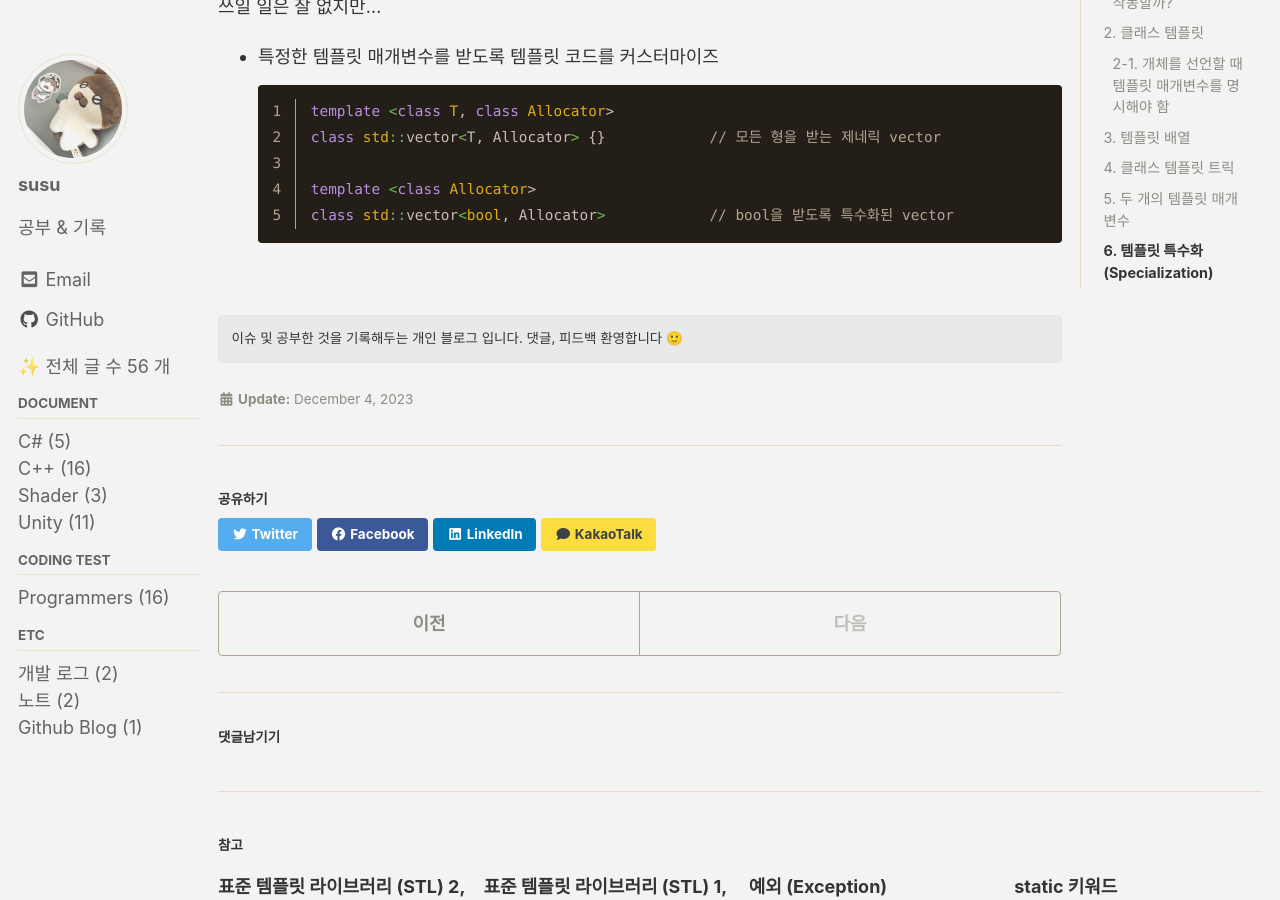
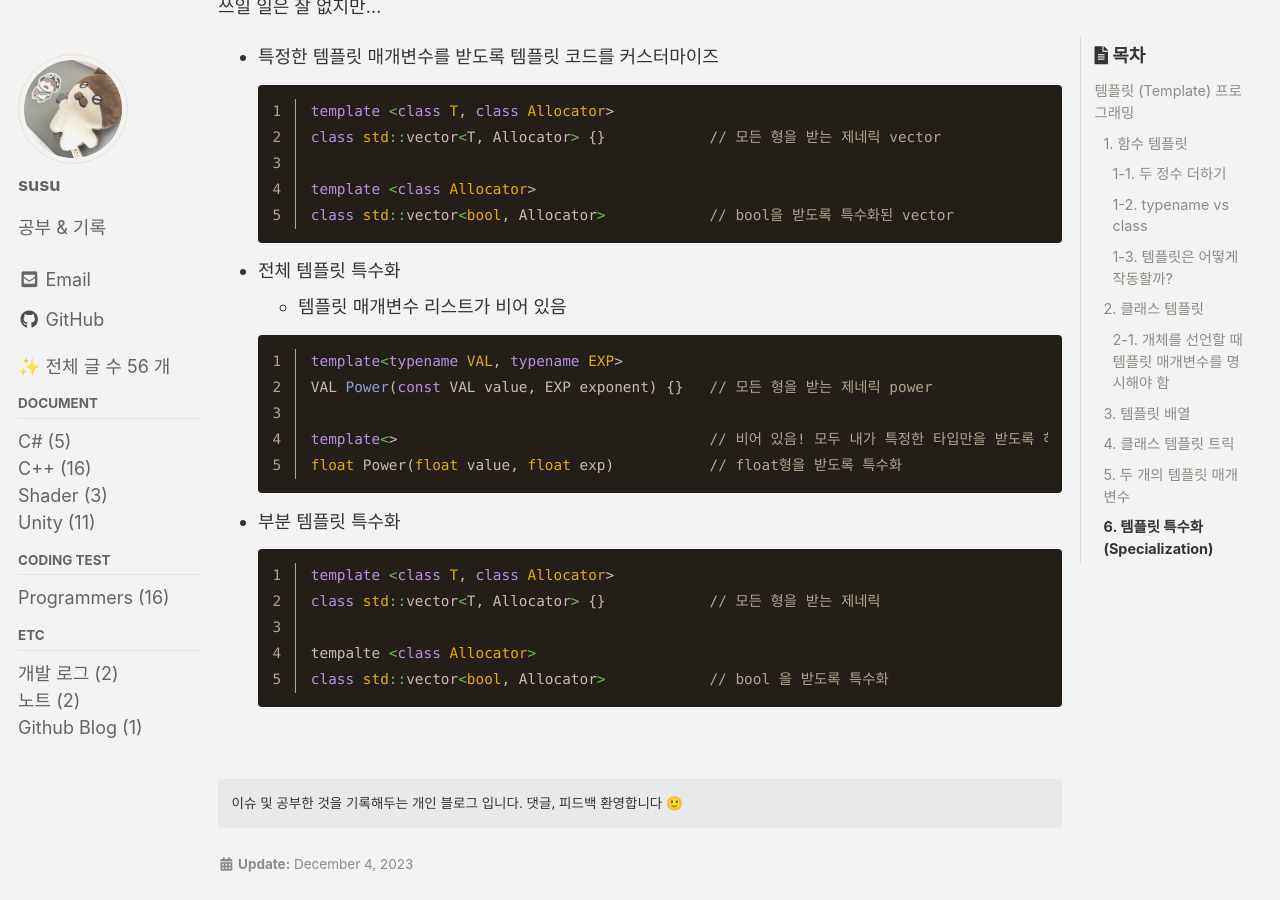
Before and after one commit to eggmong/eggmong.github.io, a Jekyll site: the page built from _posts/Cpp/2023-12-04-2-Template.md, in a window 1280 px wide and 900 px high, scrolled down 9023 px. Built offline with Jekyll 4.4.1, drawn with Linux system fonts in a browser that asks for light colours; cached includes are drawn as plain includes; some web fonts are replaced; comment, search, counter and statistics services are not loaded.

Commit message:
템플릿 추가 정리

````diff
--- a/_posts/Cpp/2023-12-04-2-Template.md
+++ b/_posts/Cpp/2023-12-04-2-Template.md
@@ -364,3 +364,24 @@ class MyClass
   template <class Allocator>
   class std::vector<bool, Allocator>            // bool을 받도록 특수화된 vector
   ```
+
+- 전체 템플릿 특수화
+  - 템플릿 매개변수 리스트가 비어 있음
+
+
+  ```cpp
+  template<typename VAL, typename EXP>
+  VAL Power(const VAL value, EXP exponent) {}   // 모든 형을 받는 제네릭 power
+
+  template<>                                    // 비어 있음! 모두 내가 특정한 타입만을 받도록 하겠다.
+  float Power(float value, float exp)           // float형을 받도록 특수화
+  ```
+
+- 부분 템플릿 특수화
+  ```cpp
+  template <class T, class Allocator>
+  class std::vector<T, Allocator> {}            // 모든 형을 받는 제네릭
+
+  tempalte <class Allocator>
+  class std::vector<bool, Allocator>            // bool 을 받도록 특수화
+  ```
````
